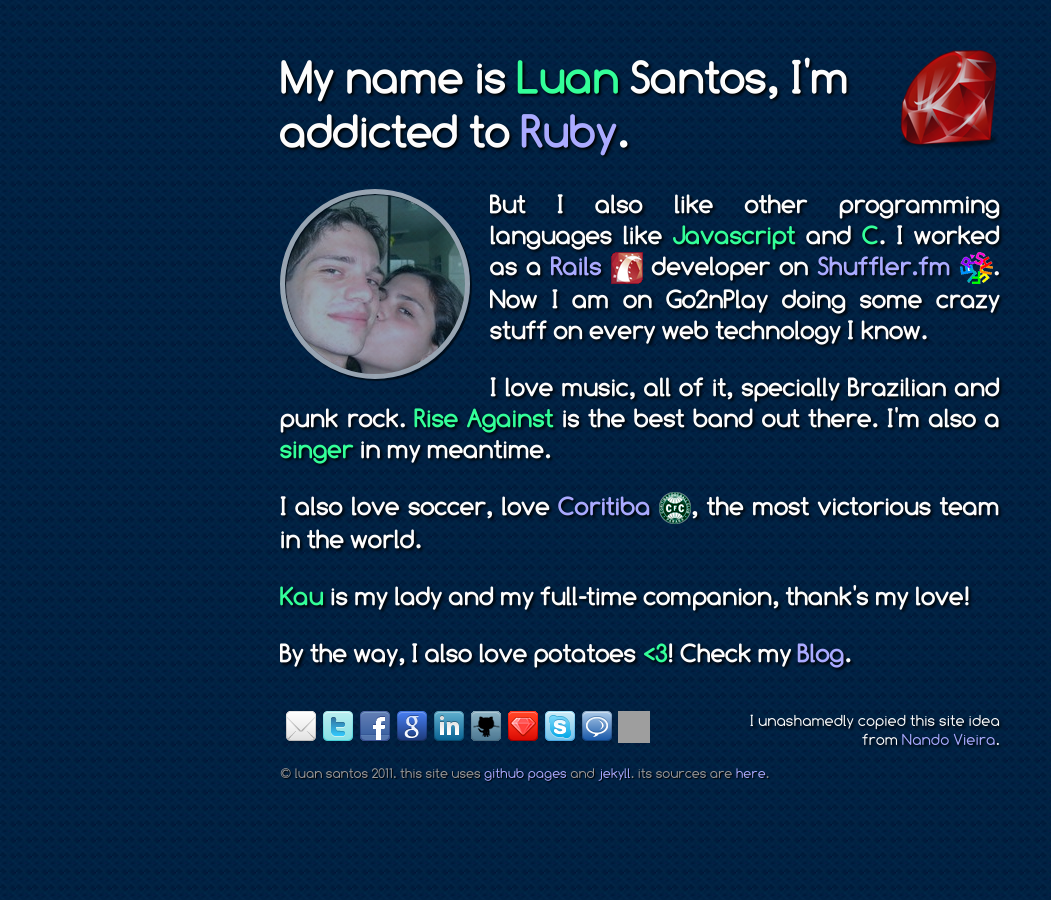
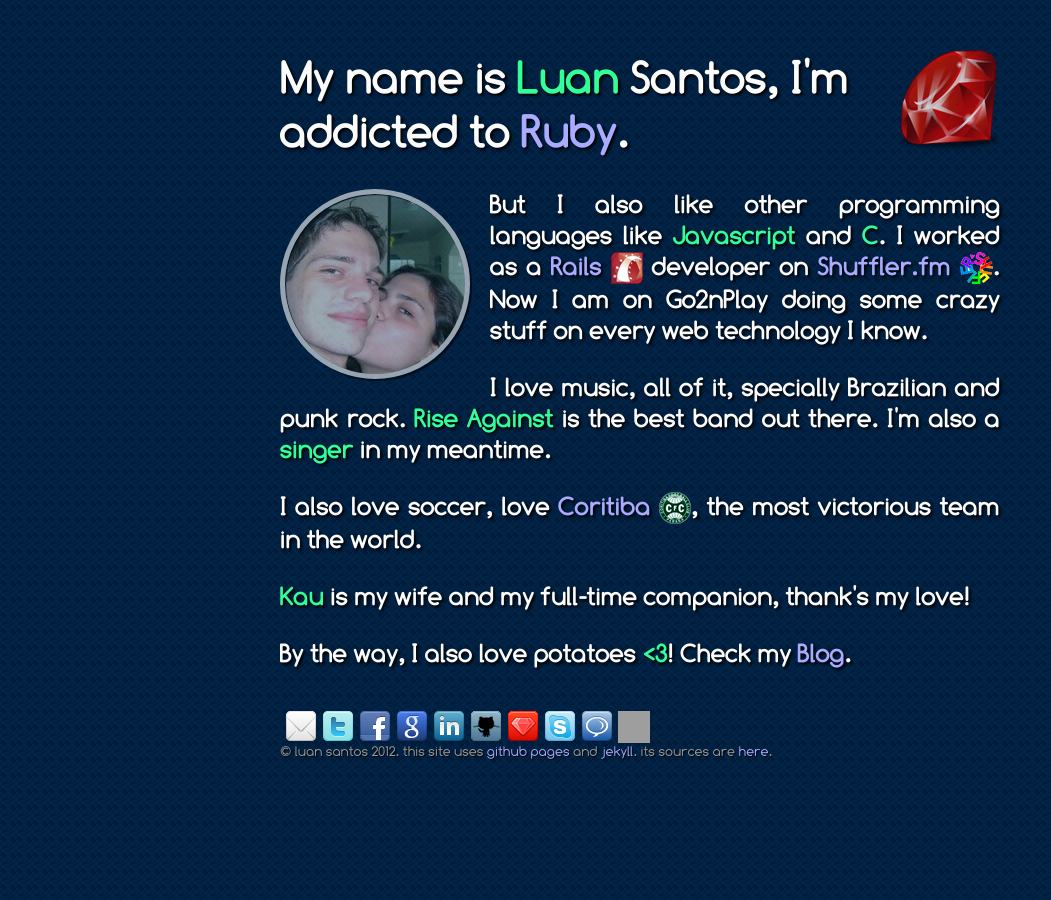
Before and after one commit to luan/old-luan.github.com, a Jekyll site: the page built from index.html, in a window 1280 px wide. Shown: the whole page, without its empty margins (0-1051 px from the left). Built offline with Jekyll 4.4.1, drawn with Linux system fonts in a browser that asks for light colours; grey boxes are pictures that could not be loaded.

Commit message:
Updated index.html

```diff
--- a/index.html
+++ b/index.html
@@ -26,7 +26,7 @@
         I also love soccer, love <a href="http://coritiba.com.br">Coritiba <img src="/images/coxa.png"/></a>, the most victorious team in the world.
       </p>
       <p>
-        <span class="highlight">Kau</span> is my lady and my full-time companion, thank's my love!
+        <span class="highlight">Kau</span> is my wife and my full-time companion, thank's my love!
       </p>
       <p>
         By the way, I also love potatoes <span class="highlight">&lt;3</span>!
@@ -35,9 +35,6 @@
     </article>
   </section>
   <footer>
-    <p class="note">
-      I unashamedly copied this site idea from <a href="http://nandovieira.com.br">Nando Vieira</a>.
-    </p>
     <ul>
       <li class="email">
         <a href="mailto:luan@luansantos.com" title="Email">Email</a>
@@ -71,7 +68,7 @@
       </li>
     </ul>
     <p class="copy">
-      &copy; luan santos 2011.
+      &copy; luan santos 2012.
       this site uses <a href="http://pages.github.com/">github pages</a> and <a href="https://github.com/mojombo/jekyll">jekyll</a>.
       its sources are <a href="https://github.com/luan/luan.github.com">here</a>.
     </p>
```
